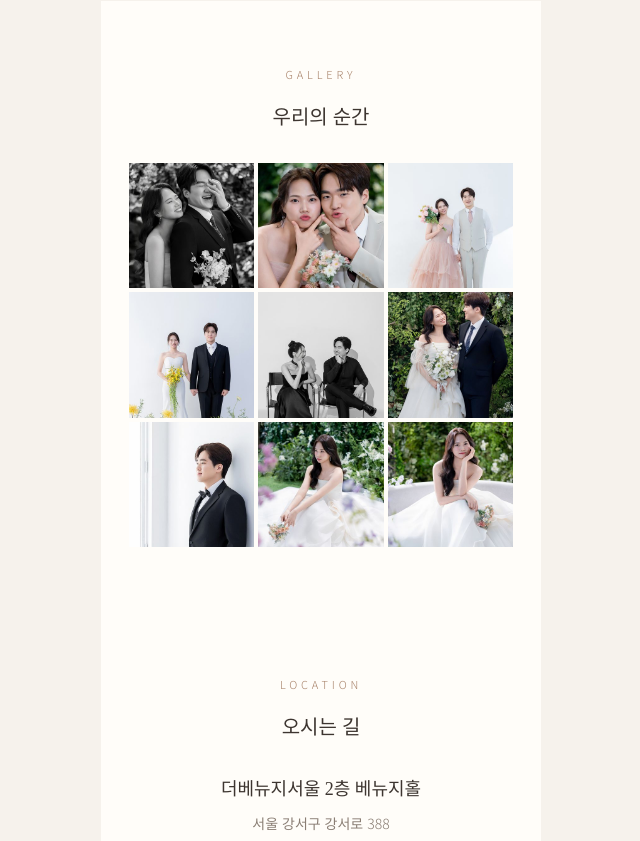
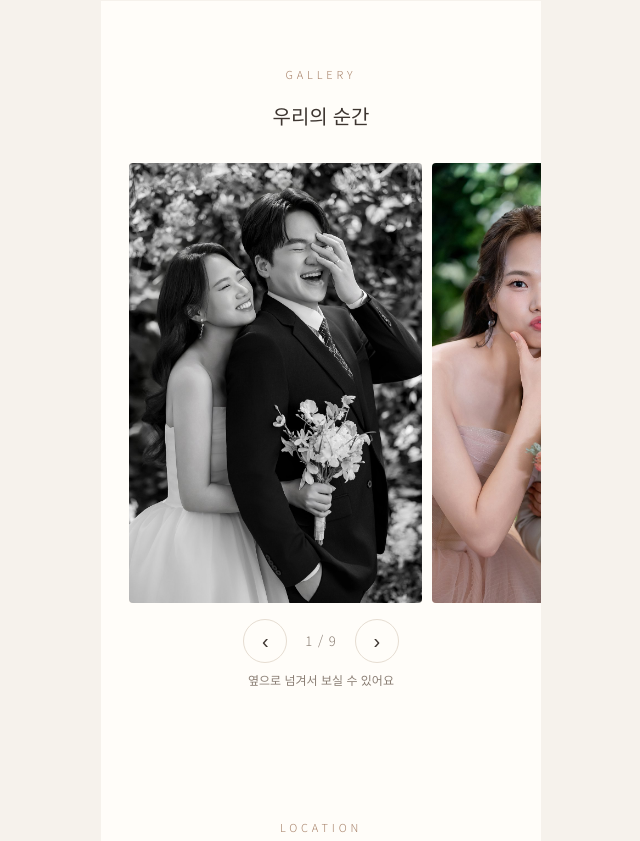
Before and after one commit to StatJeong/wedding, a plain HTML site: page index.html in a window 1280 px wide. Shown: the part 2103-2944 px from the top of the page, without its empty margins (319-959 px from the left). Drawn offline with Linux system fonts and the light colour scheme; a web font is replaced by a local one.

Commit message:
갤러리를 원본 비율 가로 스크롤로 변경(크게 보기 제거), 계좌 안내 문구 정중하게 수정
Co-Authored-By: Claude Opus 5.5 <noreply@anthropic.com>
Claude-Session: https://claude.ai/code/session_01AS2iNkNbomaVVKfXFkyPP4

```diff
--- a/index.html
+++ b/index.html
@@ -67,16 +67,12 @@
   .dday b{color:var(--accent);font-weight:500}
 
   /* 갤러리 */
-  .gallery-grid{display:grid;grid-template-columns:repeat(3,1fr);gap:4px}
-  .gallery-grid img{width:100%;aspect-ratio:1;object-fit:cover;object-position:50% 22%;cursor:pointer;background:var(--accent-soft)}
-  .lightbox{position:fixed;inset:0;background:rgba(20,16,14,.94);display:none;align-items:center;justify-content:center;z-index:50;touch-action:pan-y}
-  .lightbox.open{display:flex}
-  .lightbox img{max-width:100%;max-height:86vh;object-fit:contain}
-  .lb-btn{position:absolute;background:none;border:0;color:#fff;font-size:28px;padding:16px;cursor:pointer;opacity:.85}
-  .lb-close{top:8px;right:8px}
-  .lb-prev{left:0;top:50%;transform:translateY(-50%)}
-  .lb-next{right:0;top:50%;transform:translateY(-50%)}
-  .lb-count{position:absolute;bottom:20px;color:#ddd;font-size:13px;letter-spacing:.1em}
+  .gallery-strip{position:relative;display:flex;gap:10px;overflow-x:auto;scroll-snap-type:x mandatory;margin:0 -28px;padding:0 28px;scrollbar-width:none;-webkit-overflow-scrolling:touch}
+  .gallery-strip::-webkit-scrollbar{display:none}
+  .gallery-strip img{flex:none;height:min(440px,60vh);width:auto;scroll-snap-align:center;border-radius:4px;background:var(--accent-soft);user-select:none;-webkit-user-drag:none}
+  .gal-nav{display:flex;align-items:center;justify-content:center;gap:18px;margin-top:16px;font-size:13px;color:var(--sub);letter-spacing:.08em}
+  .gal-nav button{width:44px;height:44px;border:1px solid var(--line);border-radius:50%;background:var(--paper);color:var(--ink);font-size:20px;line-height:1;cursor:pointer}
+  .gal-hint{margin-top:6px;font-size:12px;color:var(--sub)}
 
   /* 오시는 길 */
   .venue-name{font-family:"Gowun Batang",serif;font-size:18px}
@@ -90,7 +86,7 @@
 
   /* 마음 전하실 곳 */
   .account{background:var(--bg)}
-  .acc-desc{font-size:14px;color:var(--sub);margin-bottom:24px}
+  .acc-desc{font-size:14px;line-height:1.9;color:var(--sub);margin-bottom:24px}
   .acc-group{background:var(--paper);border-radius:12px;margin-bottom:10px;text-align:left;overflow:hidden}
   .acc-head{width:100%;background:none;border:0;font:inherit;font-size:15px;padding:16px 18px;display:flex;justify-content:space-between;align-items:center;cursor:pointer;color:var(--ink)}
   .acc-head::after{content:"＋";color:var(--sub);font-size:14px}
@@ -162,7 +158,13 @@
   <section class="gallery fade">
     <div class="label">GALLERY</div>
     <h2>우리의 순간</h2>
-    <div class="gallery-grid" id="gallery"></div>
+    <div class="gallery-strip" id="gallery"></div>
+    <div class="gal-nav">
+      <button id="galPrev" aria-label="이전 사진">‹</button>
+      <span id="galCount"></span>
+      <button id="galNext" aria-label="다음 사진">›</button>
+    </div>
+    <p class="gal-hint">옆으로 넘겨서 보실 수 있어요</p>
   </section>
 
   <!-- 오시는 길 -->
@@ -186,7 +188,7 @@
   <section class="account fade">
     <div class="label">ACCOUNT</div>
     <h2>마음 전하실 곳</h2>
-    <p class="acc-desc">참석이 어려우신 분들을 위해<br>계좌번호를 기재하였습니다.</p>
+    <p class="acc-desc">멀리서도 축하의 마음을<br>전하고자 하시는 분들을 위해<br>조심스럽게 계좌번호를 안내드립니다.<br>너그러운 마음으로 양해 부탁드립니다.</p>
     <div id="accounts"></div>
   </section>
 
@@ -201,14 +203,6 @@
   <footer>© <span id="footNames"></span></footer>
 </div>
 
-<!-- 사진 크게 보기 -->
-<div class="lightbox" id="lightbox">
-  <button class="lb-btn lb-close" id="lbClose" aria-label="닫기">✕</button>
-  <button class="lb-btn lb-prev" id="lbPrev" aria-label="이전">‹</button>
-  <img id="lbImg" alt="">
-  <button class="lb-btn lb-next" id="lbNext" aria-label="다음">›</button>
-  <div class="lb-count" id="lbCount"></div>
-</div>
 <audio id="bgm" src="music/bgm.mp3" loop preload="auto"></audio>
 <button class="bgm-btn muted" id="bgmBtn" aria-label="배경음악 켜기/끄기">
   <svg class="on" viewBox="0 0 24 24" fill="none" stroke="currentColor" stroke-width="1.8" stroke-linecap="round" stroke-linejoin="round"><path d="M11 5 6 9H3v6h3l5 4z"/><path d="M15.5 8.5a5 5 0 0 1 0 7"/><path d="M18.5 5.5a9 9 0 0 1 0 13"/></svg>
@@ -271,7 +265,7 @@ const INFO = {
   // 배경음악: true = 사용, false = 끄기
   music: true,
 
-  // 큰 사진은 images/, 목록용 작은 사진은 images/thumb/ 에 같은 이름으로 넣으세요.
+  // images 폴더의 사진 파일 이름. 이 순서대로 옆으로 넘겨집니다.
   photos: ["photo1.jpg","photo2.jpg","photo3.jpg","photo4.jpg","photo5.jpg","photo6.jpg","photo7.jpg","photo8.jpg","photo9.jpg"]
 };
 /* ==========================================================
@@ -329,22 +323,29 @@ $("calMonth").textContent = `${d.year}. ${d.month}`;
                      : diff === 0 ? `<b>오늘</b> 결혼합니다` : `함께해 주셔서 감사합니다`;
 })();
 
-/* 갤러리 */
-const photos = INFO.photos.map(p => "images/" + p);
-photos.forEach((src,i)=> $("gallery").insertAdjacentHTML("beforeend",
-  `<img src="images/thumb/${INFO.photos[i]}" alt="사진 ${i+1}" loading="lazy" data-i="${i}" onerror="this.onerror=null;this.src='${src}'">`));
-let cur = 0;
-const lb = $("lightbox");
-function show(i){ cur = (i + photos.length) % photos.length; $("lbImg").src = photos[cur]; $("lbCount").textContent = `${cur+1} / ${photos.length}`; }
-$("gallery").addEventListener("click", e => { if(e.target.dataset.i){ show(+e.target.dataset.i); lb.classList.add("open"); document.body.style.overflow="hidden"; }});
-function closeLb(){ lb.classList.remove("open"); document.body.style.overflow=""; }
-$("lbClose").onclick = closeLb;
-$("lbPrev").onclick = e => { e.stopPropagation(); show(cur-1); };
-$("lbNext").onclick = e => { e.stopPropagation(); show(cur+1); };
-lb.addEventListener("click", e => { if(e.target === lb) closeLb(); });
-let sx = null;
-lb.addEventListener("touchstart", e => sx = e.touches[0].clientX, {passive:true});
-lb.addEventListener("touchend", e => { if(sx===null) return; const dx = e.changedTouches[0].clientX - sx; if(Math.abs(dx) > 50) show(cur + (dx < 0 ? 1 : -1)); sx = null; });
+/* 갤러리: 자르지 않은 사진을 옆으로 넘겨 보기 */
+(function(){
+  const strip = $("gallery"), total = INFO.photos.length;
+  INFO.photos.forEach((p,i) => strip.insertAdjacentHTML("beforeend",
+    `<img src="images/${p}" alt="사진 ${i+1}" draggable="false">`));
+  const imgs = () => [...strip.querySelectorAll("img")];
+  const cur = () => {
+    const c = strip.scrollLeft + strip.clientWidth / 2; let best = 0, bd = Infinity;
+    imgs().forEach((im,i) => { const d = Math.abs(im.offsetLeft + im.offsetWidth/2 - c); if (d < bd) { bd = d; best = i; } });
+    return best;
+  };
+  const go = i => {
+    const list = imgs(); i = Math.max(0, Math.min(list.length - 1, i)); const im = list[i];
+    strip.scrollTo({ left: im.offsetLeft - (strip.clientWidth - im.offsetWidth) / 2, behavior: "smooth" });
+  };
+  const update = () => { $("galCount").textContent = `${cur() + 1} / ${total}`; };
+  strip.addEventListener("scroll", update, { passive: true });
+  $("galPrev").onclick = () => go(cur() - 1);
+  $("galNext").onclick = () => go(cur() + 1);
+  imgs().forEach(im => im.addEventListener("load", update));
+  window.addEventListener("resize", update);
+  strip.scrollLeft = 0; update();
+})();
 
 /* 오시는 길 */
 $("venueName").textContent = INFO.venue.name;
```
Also changed, not shown: images/thumb/photo1.jpg (deleted), images/thumb/photo2.jpg (deleted), images/thumb/photo3.jpg (deleted), images/thumb/photo4.jpg (deleted), images/thumb/photo5.jpg (deleted), images/thumb/photo6.jpg (deleted), images/thumb/photo7.jpg (deleted), images/thumb/photo8.jpg (deleted), images/thumb/photo9.jpg (deleted).
